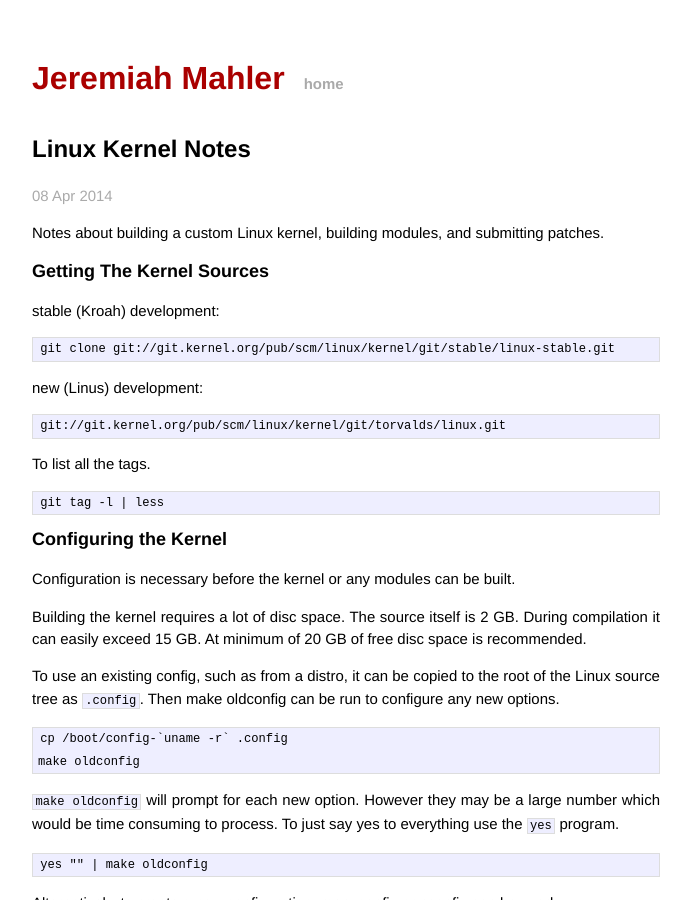
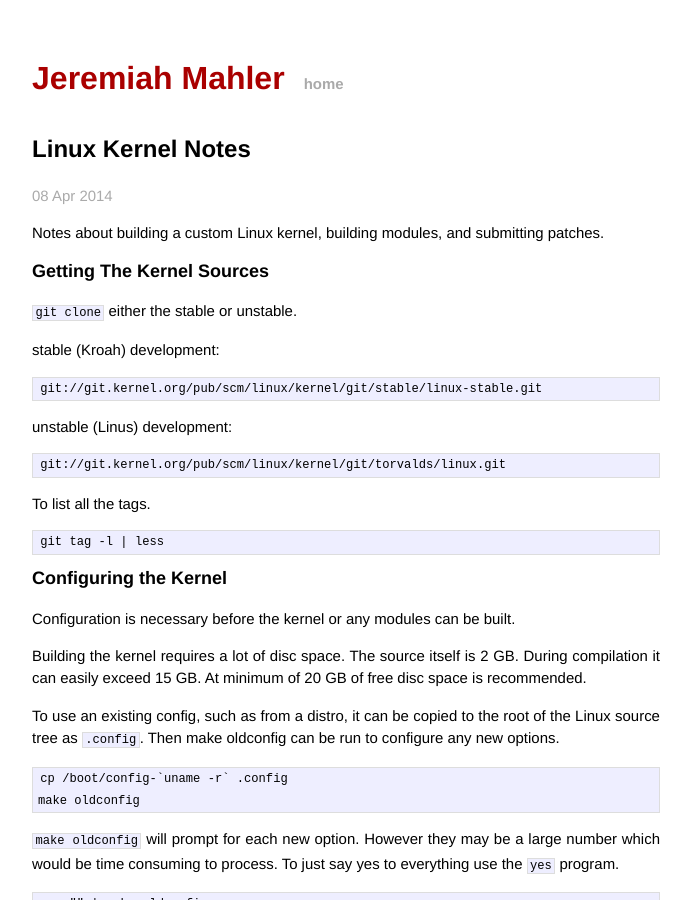
Before and after one commit to jmahler/jmahler.github.io, a Jekyll site: the page built from _posts/2014-04-08-kernel.md, in a window 1280 px wide and 900 px high. Shown: the whole window, without its empty margins (294-985 px from the left). Built offline with Jekyll 4.4.1, drawn with Linux system fonts in a browser that asks for light colours; Markdown is read by kramdown in place of the engine named in the settings.

Commit message:
clarified url and git clone command

```diff
--- a/_posts/2014-04-08-kernel.md
+++ b/_posts/2014-04-08-kernel.md
@@ -12,11 +12,13 @@ building modules, and submitting patches.
 Getting The Kernel Sources
 --------------------------
 
+`git clone` either the stable or unstable.
+
 stable (Kroah) development:
 
-    git clone git://git.kernel.org/pub/scm/linux/kernel/git/stable/linux-stable.git
+    git://git.kernel.org/pub/scm/linux/kernel/git/stable/linux-stable.git
 
-new (Linus) development:
+unstable (Linus) development:
 
     git://git.kernel.org/pub/scm/linux/kernel/git/torvalds/linux.git
 
```
